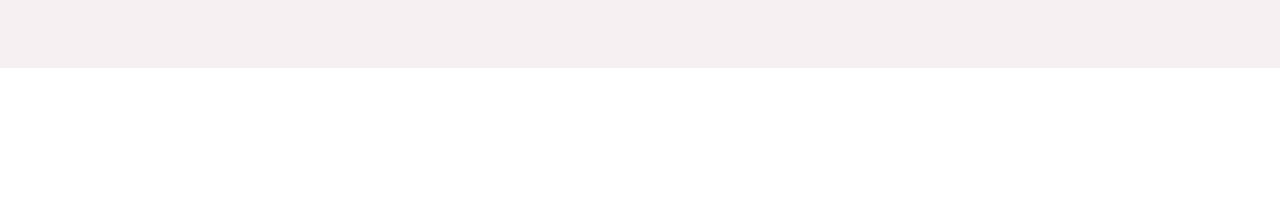
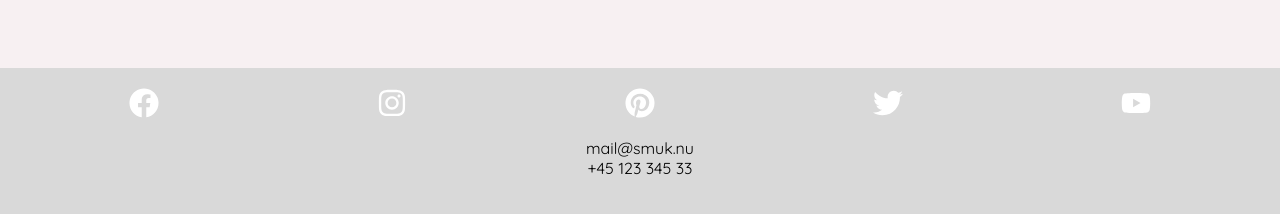
Before and after one commit to annajensen1804/Smuk.Nu, a React (Vite) app: page / in a window 1280 px wide. Shown: the part 1174-1388 px from the top of the page. Before the commit the page ends 1242 px from the top, so only its background shows below. Built offline with nearby package versions, Linux system fonts and the light colour scheme; no server answers.

Commit message:
Add footer
Closes #5

```diff
--- a/package.json
+++ b/package.json
@@ -12,6 +12,7 @@
   "dependencies": {
     "react": "^19.2.0",
     "react-dom": "^19.2.0",
+    "react-icons": "^5.5.0",
     "react-router": "^7.9.6"
   },
   "devDependencies": {
--- a/src/App.jsx
+++ b/src/App.jsx
@@ -1,6 +1,7 @@
 import { useRoutes } from "react-router";
 import "./App.css";
 import Home from "./pages/Home";
+import Footer from "./components/footer/Footer";
 
 function App() {
   const routes = useRoutes([{ path: "/", element: <Home /> }]);
@@ -8,6 +9,7 @@ function App() {
   return (
     <>
       {routes}
+      <Footer />
     </>
   );
 }
--- /dev/null
+++ b/src/components/footer/Footer.jsx
@@ -0,0 +1,23 @@
+import styles from './footer.module.css';
+import { FaFacebook } from "react-icons/fa";
+import { FaInstagram } from "react-icons/fa";
+import { FaPinterest } from "react-icons/fa";
+import { FaTwitter } from "react-icons/fa";
+import { FaYoutube } from "react-icons/fa";
+
+const Footer = () => {
+    return (
+      <section className={styles.footerContainer}>
+        <div className={styles.SoMeIcons}>
+          <FaFacebook />
+          <FaInstagram />
+          <FaPinterest />
+          <FaTwitter />
+          <FaYoutube />
+        </div>
+        <p>mail@smuk.nu <br></br> +45 123 345 33</p>
+      </section>
+    );
+}
+
+export default Footer
--- /dev/null
+++ b/src/components/footer/footer.module.css
@@ -0,0 +1,15 @@
+.footerContainer {
+    background-color: rgba(217, 217, 217, 1);
+    padding: 20px;
+}
+
+.SoMeIcons {
+    display: flex;
+    flex-direction: row;
+    justify-content: space-around;
+}
+
+.SoMeIcons svg {
+    font-size: 30px;
+    color: white;
+}
```
Also changed, not shown: 1 other file (tests, documents, lock files or other folders).
